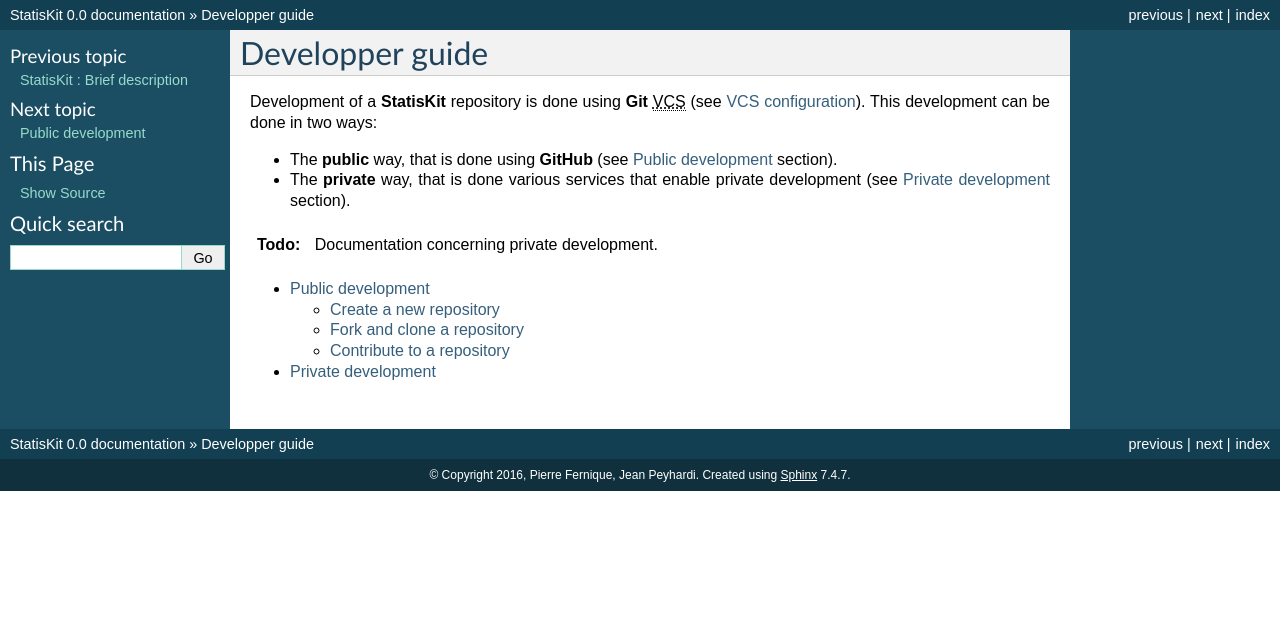
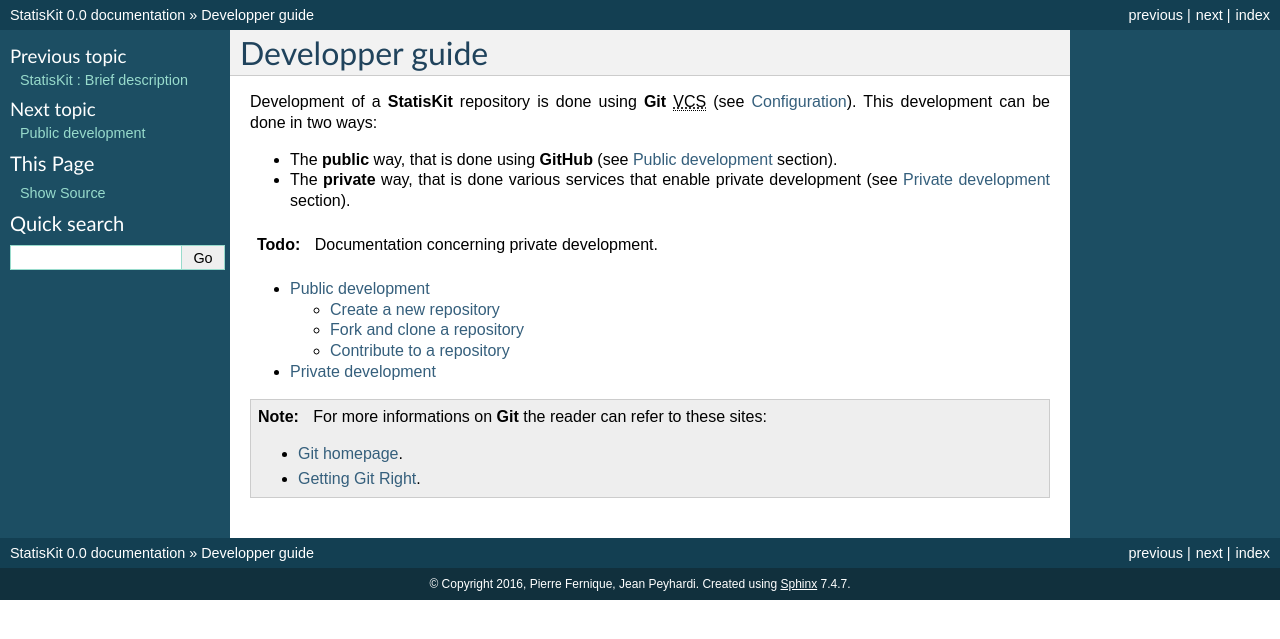
Before and after one commit to StatisKit/StatisKit, a Sphinx documentation site: the page built from doc/developper/index.rst, in a window 1280 px wide. Shown: the top 639 px of the page. Built offline with Sphinx 7.4.7, drawn with Linux system fonts in a browser that asks for light colours; pages that are not in the unit, such as notebooks, are missing from menus.

```diff
--- a/doc/developper/git.rst
+++ b/doc/developper/configuration.rst
@@ -1,5 +1,5 @@
-:abbr:`VCS (Version Control System)` configuration
-**************************************************
+Configuration
+*************
 
 Git
 ===
--- a/doc/developper/index.rst
+++ b/doc/developper/index.rst
@@ -16,3 +16,10 @@ This development can be done in two ways:
 
     public/index
     private/index
+
+.. note::
+
+    For more informations on **Git** the reader can refer to these sites:
+
+    * `Git homepage <https://git-scm.com/>`_.
+    * `Getting Git Right <https://www.atlassian.com/git/>`_.
```
Also changed, not shown: other parts of doc/developper/index.rst (+1 -1 lines), doc/developper/public/contribute.rst (+58 -2 lines).
